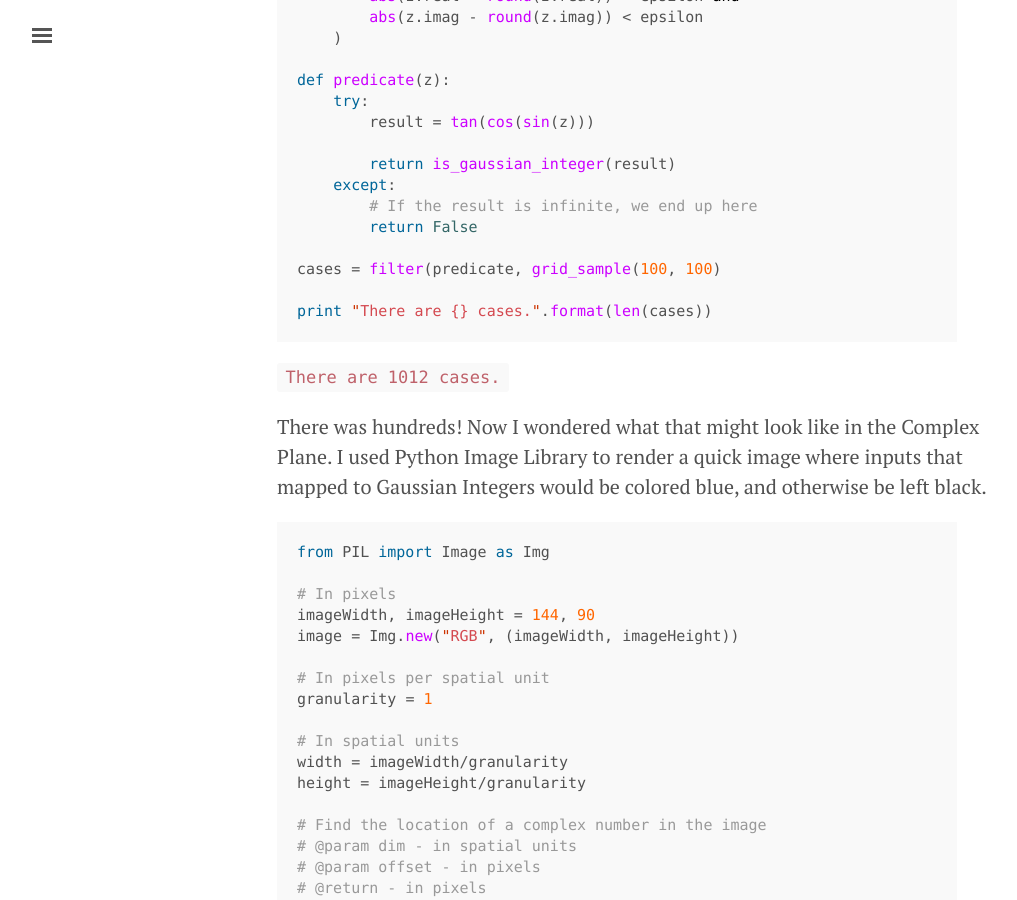
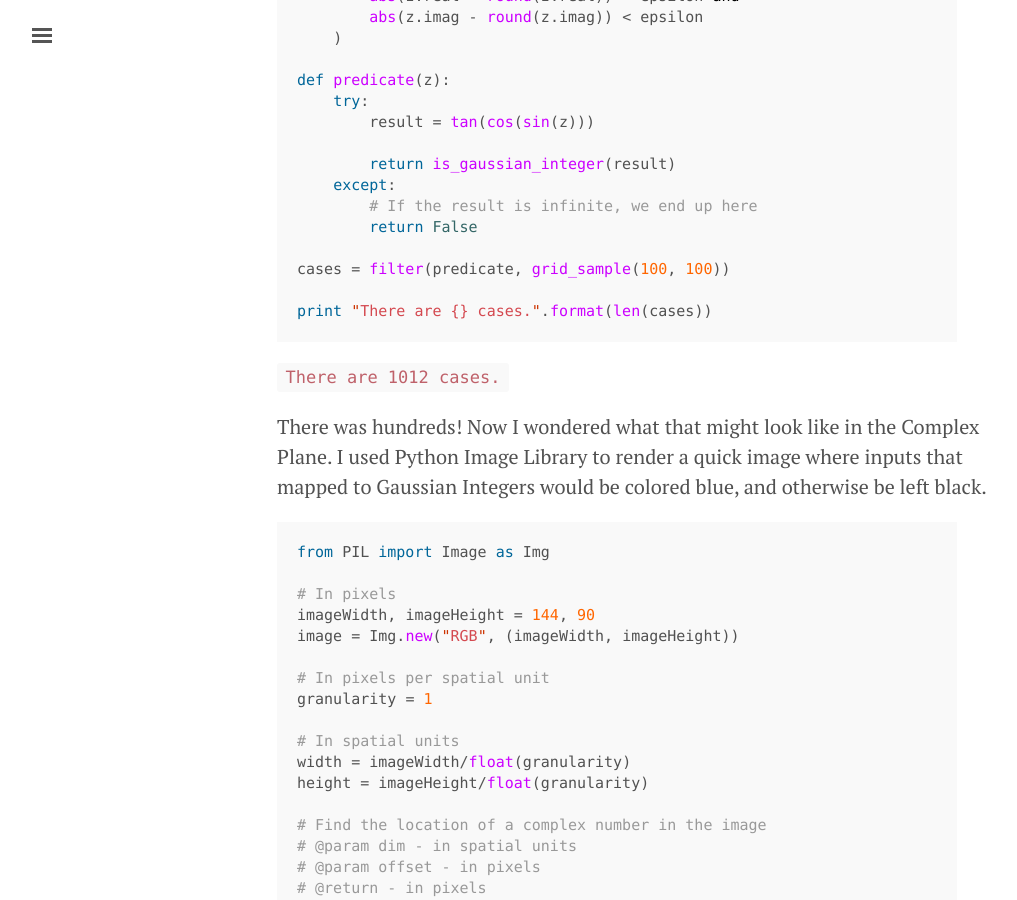
Before and after one commit to kylehovey/blog, a Jekyll site: the page built from crouching_trig_hidden_fractal.md, in a window 1280 px wide and 900 px high, scrolled down 2216 px. Shown: the whole window, without its empty margins (3-1020 px from the left). Built offline with Jekyll 4.4.1, drawn with Linux system fonts in a browser that asks for light colours; formulas are drawn with MathJax 3; some of the changed text lies outside the part shown.

Commit message:
Fixed integer division where it should be float

```diff
--- a/crouching_trig_hidden_fractal.md
+++ b/crouching_trig_hidden_fractal.md
@@ -68,7 +68,7 @@ def predicate(z):
         # If the result is infinite, we end up here
         return False
 
-cases = filter(predicate, grid_sample(100, 100)
+cases = filter(predicate, grid_sample(100, 100))
 
 print "There are {} cases.".format(len(cases))
 {% endhighlight %}
@@ -88,8 +88,8 @@ image = Img.new("RGB", (imageWidth, imageHeight))
 granularity = 1
 
 # In spatial units
-width = imageWidth/granularity
-height = imageHeight/granularity
+width = imageWidth/float(granularity)
+height = imageHeight/float(granularity)
 
 # Find the location of a complex number in the image
 # @param dim - in spatial units
@@ -130,7 +130,8 @@ granularity = 10
 resolution = 1/float(granularity)
 
 # In spatial units
-width, height = imageWidth/granularity, imageHeight/granularity
+width = imageWidth/float(granularity)
+height = imageHeight/float(granularity)
 
 for u in range(imageWidth):
     for v in range(imageHeight):
```
